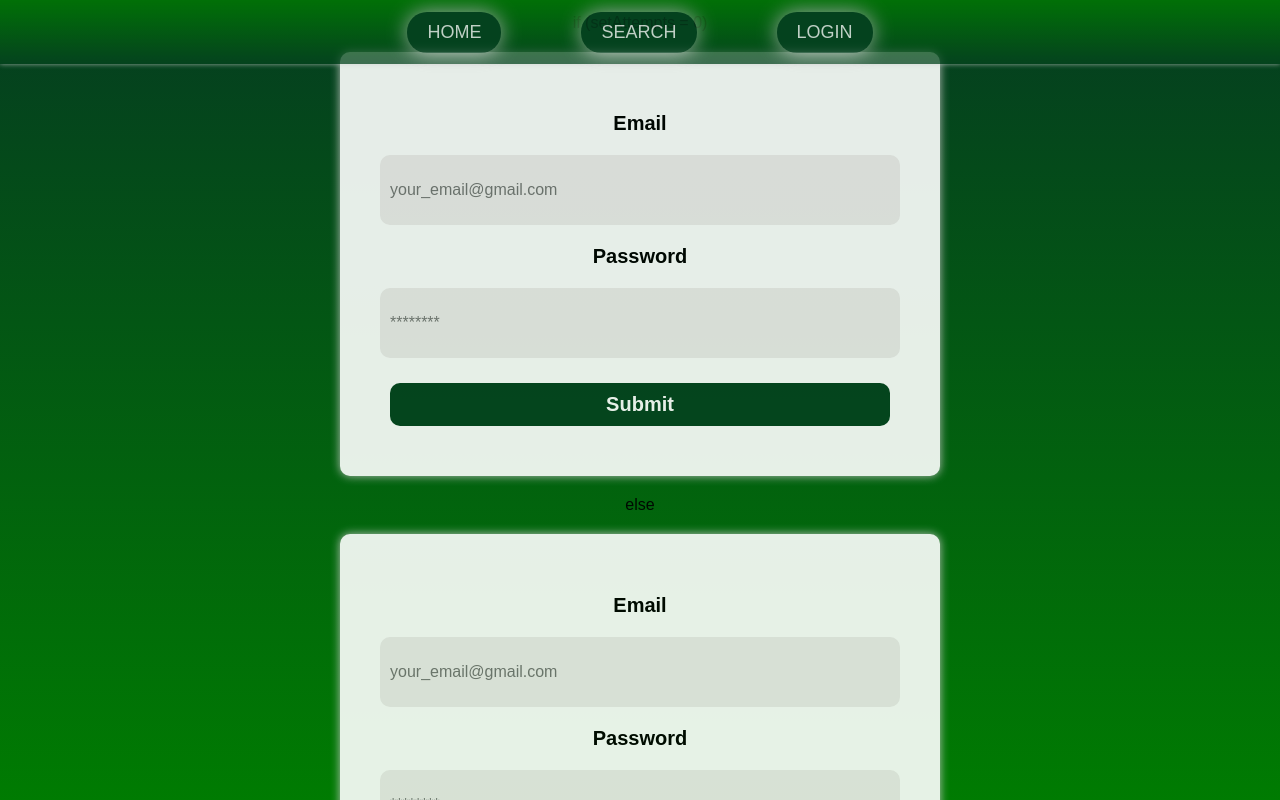
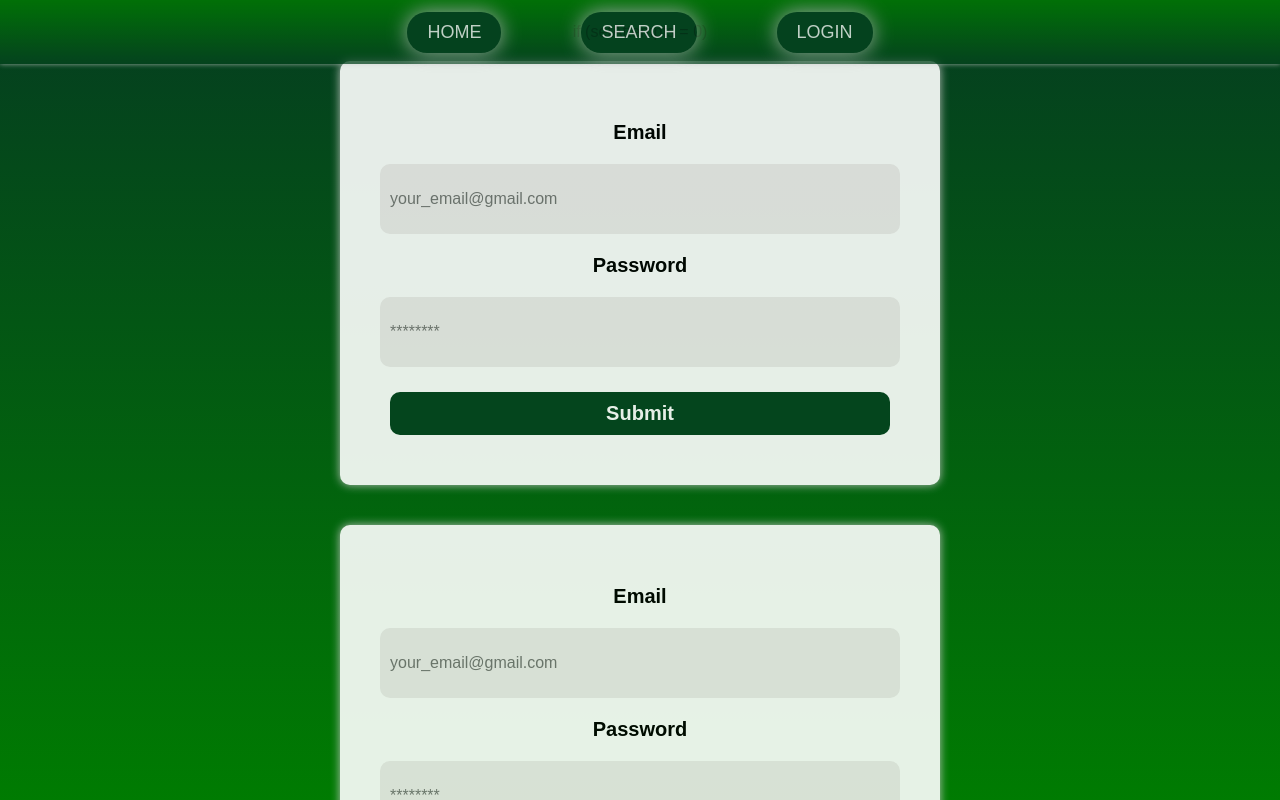
Before and after one commit to KariNurm/Library, a React (Create React App) app in the folder group-project/: page /login in a window 1280 px wide. Shown: the top 800 px of the page. Built offline with nearby package versions, Linux system fonts and the light colour scheme; data requests are answered from the project's data file.

Commit message:
.\Login.js

```diff
--- a/group-project/src/Login.js
+++ b/group-project/src/Login.js
@@ -74,7 +74,7 @@ const Login = (props) => {
                     <input className="login-input" value={password} onChange={(e) => setPassword(e.target.value)} type="password" placeholder="********" id="password" name="password" />
                     <button className="login-button" type="submit">Submit</button>
                 </form>
-                    } else {
+                    }
                         <form className="login-form" onSubmit={handleSubmit}>
                         <label htmlFor="email">Email</label>
                     <input className="login-input" value={email} onChange={(e) => setEmail(e.target.value)}type="email" placeholder="your_email@gmail.com" id="email" name="email" disabled/>
@@ -82,7 +82,7 @@ const Login = (props) => {
                     <input className="login-input" value={password} onChange={(e) => setPassword(e.target.value)} type="password" placeholder="********" id="password" name="password" disabled />
                     <button className="login-button" type="submit">Submit</button>
                     </form>
-                    }
+
                 <button className="link-btn" onClick={() => props.onFormSwitch('register')}>Don't have an account? Register here.</button>
                 </div>
         )
```
